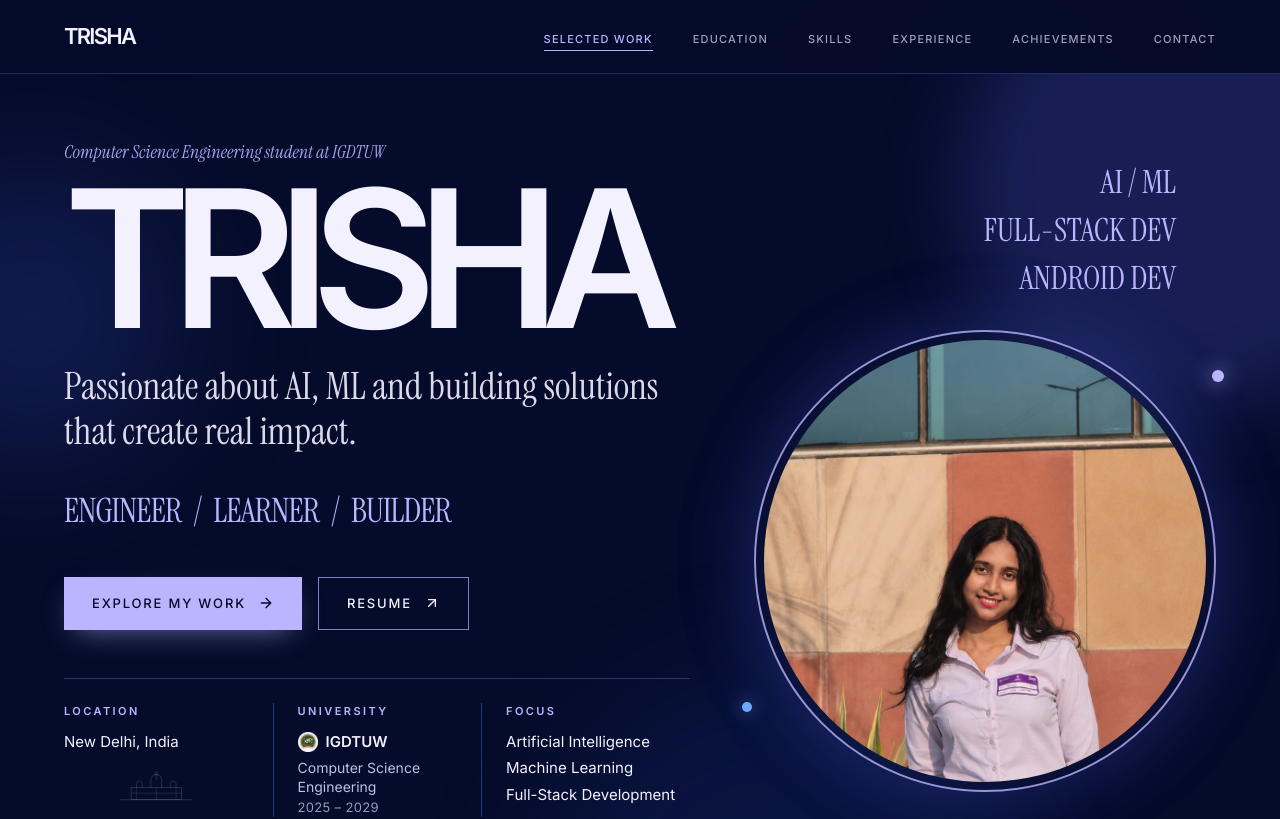
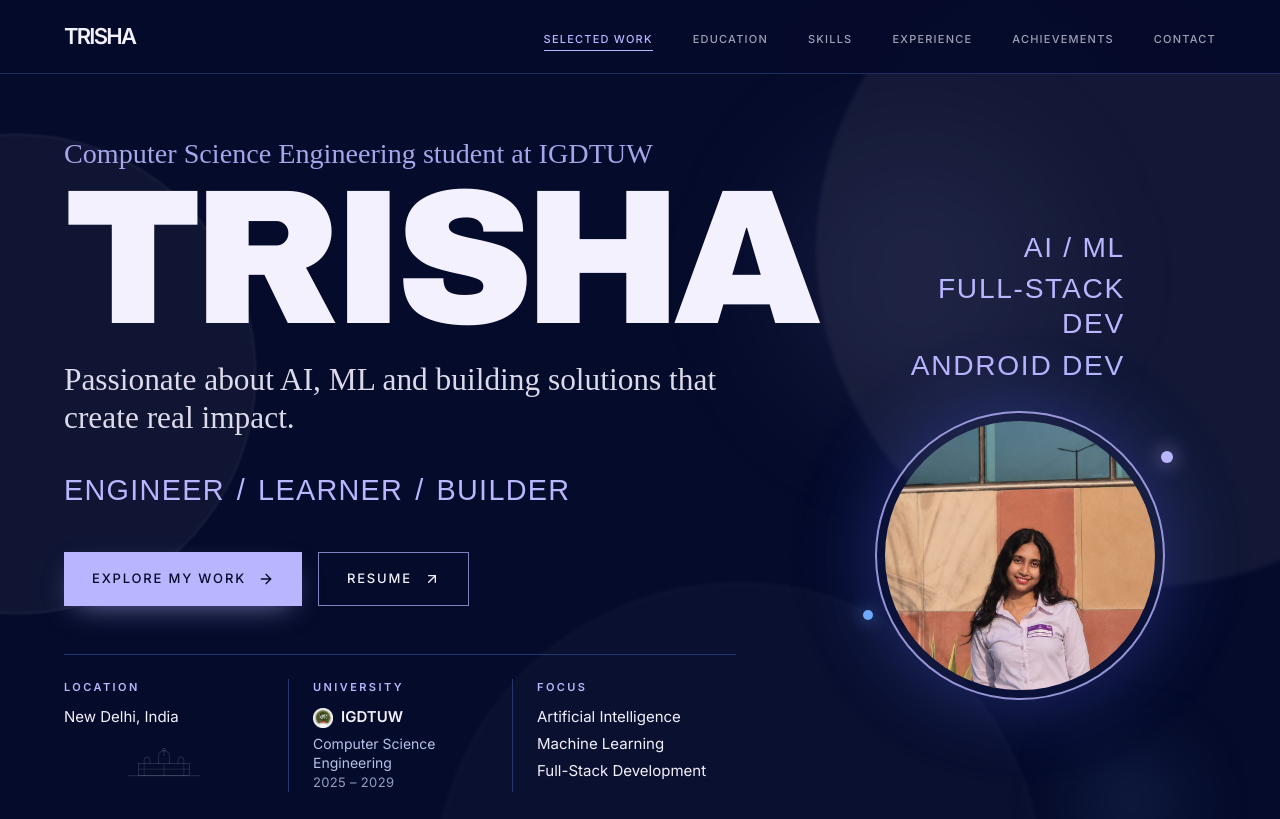
Before and after one commit to trisha29807-del/Portfolio-Trisha, a React (Vite) app: page / in a window 1280 px wide. Shown: the top 819 px of the page. Built offline with nearby package versions, Linux system fonts and the light colour scheme; the HTML template or start-up script is replaced by a standard one.

Commit message:
Apply Canva typography and refine hero composition

```diff
--- a/src/components/Cover/Cover.tsx
+++ b/src/components/Cover/Cover.tsx
@@ -19,26 +19,28 @@
       id="cover"
       className="relative min-h-[calc(100vh-76px)] overflow-hidden bg-day-bg text-day-ink dark:bg-night-bg dark:text-night-ink"
     >
-      <div aria-hidden="true" className="pointer-events-none absolute -left-28 top-24 h-72 w-72 rounded-full bg-[#253B91]/35 blur-3xl" />
-      <div aria-hidden="true" className="pointer-events-none absolute right-[-8rem] top-[-7rem] h-[28rem] w-[28rem] rounded-full bg-[#6370FF]/20 blur-2xl" />
-      <div aria-hidden="true" className="pointer-events-none absolute bottom-[-12rem] left-[42%] h-[30rem] w-[30rem] rounded-full bg-[#355FFF]/10 blur-3xl" />
+      <div aria-hidden="true" className="pointer-events-none absolute -left-[14rem] top-[7%] h-[30rem] w-[30rem] rounded-full border border-white/10 bg-white/[0.045] blur-[1px]" />
+      <div aria-hidden="true" className="pointer-events-none absolute -right-[13rem] -top-[10rem] h-[42rem] w-[42rem] rounded-full bg-white/[0.055] blur-[2px]" />
+      <div aria-hidden="true" className="pointer-events-none absolute right-[17%] top-[7%] h-[18rem] w-[18rem] rounded-full bg-[#B9B5FF]/[0.08] blur-3xl" />
+      <div aria-hidden="true" className="pointer-events-none absolute -bottom-[16rem] left-[34%] h-[38rem] w-[38rem] rounded-full border border-white/[0.07] bg-white/[0.025] blur-[2px]" />
+      <div aria-hidden="true" className="pointer-events-none absolute bottom-[10%] right-[8%] h-24 w-24 rounded-full bg-[#6EA8FF]/[0.14] blur-2xl" />
 
       <div className="container-editorial relative flex min-h-[calc(100vh-76px)] flex-col justify-between py-10 sm:py-14 lg:py-16">
         <div className="grid flex-1 items-center gap-12 lg:grid-cols-[1.15fr_0.85fr] lg:gap-16">
           <div className="relative z-10">
-            <motion.p initial="hidden" animate="show" custom={0.05} variants={fadeUp} className="mb-5 font-serif text-lg italic text-day-burgundy/90 dark:text-night-burgundy/90">
+            <motion.p initial="hidden" animate="show" custom={0.05} variants={fadeUp} className="mb-5 font-seasons text-[clamp(1.15rem,2.2vw,1.8rem)] leading-[1.15] text-day-burgundy/90 dark:text-night-burgundy/90">
               Computer Science Engineering student at IGDTUW
             </motion.p>
 
-            <motion.h1 initial="hidden" animate="show" custom={0.12} variants={fadeUp} className="font-sans text-[clamp(5rem,15vw,12rem)] font-black leading-[0.76] tracking-[-0.10em] text-day-ink dark:text-night-ink">
+            <motion.h1 initial="hidden" animate="show" custom={0.12} variants={fadeUp} className="font-boldfat text-[clamp(5.6rem,15vw,13rem)] font-normal leading-[0.72] tracking-[-0.055em] sm:whitespace-nowrap text-day-ink dark:text-night-ink">
               TRISHA
             </motion.h1>
 
-            <motion.p initial="hidden" animate="show" custom={0.22} variants={fadeUp} className="mt-8 max-w-2xl font-serif text-[clamp(1.35rem,3vw,2.35rem)] leading-[1.2] text-day-ink/90 dark:text-night-ink/90">
+            <motion.p initial="hidden" animate="show" custom={0.22} variants={fadeUp} className="mt-8 max-w-2xl font-seasons text-[clamp(1.2rem,2.45vw,2rem)] leading-[1.22] text-day-ink/90 dark:text-night-ink/90">
               Passionate about AI, ML and building solutions that create real impact.
             </motion.p>
 
-            <motion.div initial="hidden" animate="show" custom={0.3} variants={fadeUp} className="mt-8 flex flex-wrap gap-x-3 gap-y-2 font-serif text-[clamp(1.35rem,2.8vw,2.1rem)] tracking-tight text-day-burgundy dark:text-night-burgundy">
+            <motion.div initial="hidden" animate="show" custom={0.3} variants={fadeUp} className="mt-8 flex flex-wrap items-center gap-x-3 gap-y-2 font-mager text-[clamp(1.15rem,2.25vw,1.85rem)] tracking-[0.045em] text-day-burgundy dark:text-night-burgundy">
               <span>ENGINEER</span><span>/</span><span>LEARNER</span><span>/</span><span>BUILDER</span>
             </motion.div>
 
@@ -62,13 +64,13 @@
             </motion.div>
           </div>
 
-          <div className="relative z-10 flex flex-col items-center justify-center gap-8 lg:items-end">
-            <motion.div initial="hidden" animate="show" custom={0.15} variants={fadeUp} className="grid grid-cols-1 gap-2 text-center font-serif text-[clamp(1.35rem,2.7vw,2rem)] leading-tight text-day-burgundy dark:text-night-burgundy lg:mr-10 lg:text-right">
+          <div className="relative z-10 flex flex-col items-center justify-center gap-7 lg:items-end">
+            <motion.div initial="hidden" animate="show" custom={0.15} variants={fadeUp} className="grid grid-cols-1 gap-1.5 text-center font-mager text-[clamp(1.15rem,2.2vw,1.8rem)] leading-tight tracking-[0.06em] text-day-burgundy dark:text-night-burgundy lg:mr-10 lg:text-right">
               <span>AI / ML</span>
               <span>FULL-STACK DEV</span>
               <span>ANDROID DEV</span>
             </motion.div>
-            <div className="w-full max-w-[520px]">
+            <div className="w-full max-w-[500px]">
               <Portrait />
             </div>
           </div>
```
